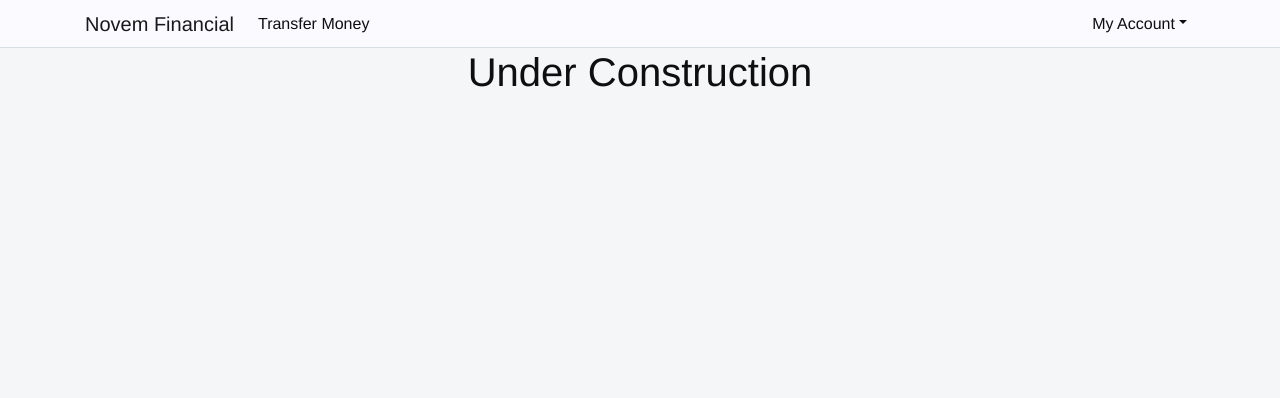
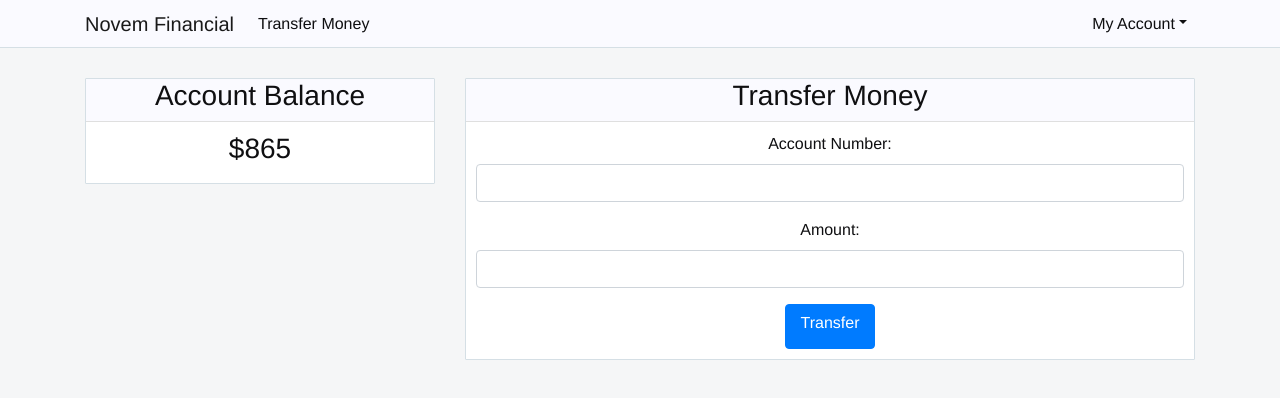
Before and after one commit to novem-technology/Banking-System, a Vue app in the folder Frontend/: page /account/transfer in a window 1280 px wide. Shown: the top 398 px of the page. Built offline with nearby package versions, Linux system fonts and the light colour scheme.

Commit message:
Add transfer page

```diff
--- /dev/null
+++ b/Frontend/src/components/account/Transfer.vue
@@ -0,0 +1,44 @@
+<template>
+  <div>
+    <ul class="list-group list-group-flush panel">
+      <li class="list-group-heading">
+        <h3>Transfer Money</h3>
+      </li>
+      <li class="list-group-item">
+        <div class="form-group">
+          <label for="usr">Account Number:</label>
+          <input type="text" class="form-control" id="usr">
+        </div>
+        <div class="form-group">
+          <label for="usr">Amount:</label>
+          <input type="text" class="form-control" id="usr">
+        </div>
+        <a class="btn btn-primary" href="/account">Transfer</a>
+      </li>
+    </ul>
+  </div>
+</template>
+
+<script lang="ts">
+import { Component, Prop, Vue } from 'vue-property-decorator';
+
+@Component
+export default class Tranfer extends Vue {
+}
+</script>
+
+<style lang="scss">
+.list-group-heading {
+  list-style-type: none;
+}
+
+.list-group-item {
+  padding: 10px !important;
+  padding-bottom: 10px !important;
+}
+
+li p {
+  margin: 0;
+  padding: 0;
+}
+</style>
--- a/Frontend/src/views/account/Transfer.vue
+++ b/Frontend/src/views/account/Transfer.vue
@@ -1,8 +1,7 @@
 <template>
   <div class="profile">
     <ProfileNavbar pageTitle="Transfer Money"/>
-    <h1>Under Construction</h1>
-    <!-- <div id="profile-container" class="container">
+    <div id="profile-container" class="container">
       <div class="row">
         <div class="col-4">
           <div id="balance-panel" class="container panel no-padding-margin">
@@ -10,26 +9,24 @@
           </div>
         </div>
         <div class="col-8">
-          <div id="transactions-panel" class="container panel">
-            <Transactions/>
-          </div>
+            <Transfer/>
         </div>
       </div>
-    </div> -->
+    </div>
   </div>
 </template>
 
 <script lang="ts">
 import ProfileNavbar from '@/components/ProfileNavbar.vue';
 import Balance from '@/components/account/Balance.vue';
-import Transactions from '@/components/account/Transactions.vue';
+import Transfer from '@/components/account/Transfer.vue';
 
 export default {
   name: 'account',
   components: {
     ProfileNavbar,
     Balance,
-    Transactions,
+    Transfer,
   },
 };
 </script>
--- a/Frontend/src/views/atm/Atm.vue
+++ b/Frontend/src/views/atm/Atm.vue
@@ -4,7 +4,10 @@
     <div id="profile-container" class="container">
       <div class="row">
         <div class="col-8">
-
+          <div class="container panel view-panel">
+            <h2>Pleaser enter pin number for card:</h2>
+            <h3>****-****-****-4812</h3>
+          </div>
         </div>
         <div class="col-4">
           <ul class="list-group list-group-flush panel">
@@ -217,4 +220,9 @@ export default class Atm extends Vue {
 .under-padding {
   padding-bottom: 15px;
 }
+
+.view-panel {
+  padding-top: 50px;
+  height: 500px;
+}
 </style>
```
Also changed, not shown: Frontend/src/components/Login.vue (added, +23 -0 lines).
